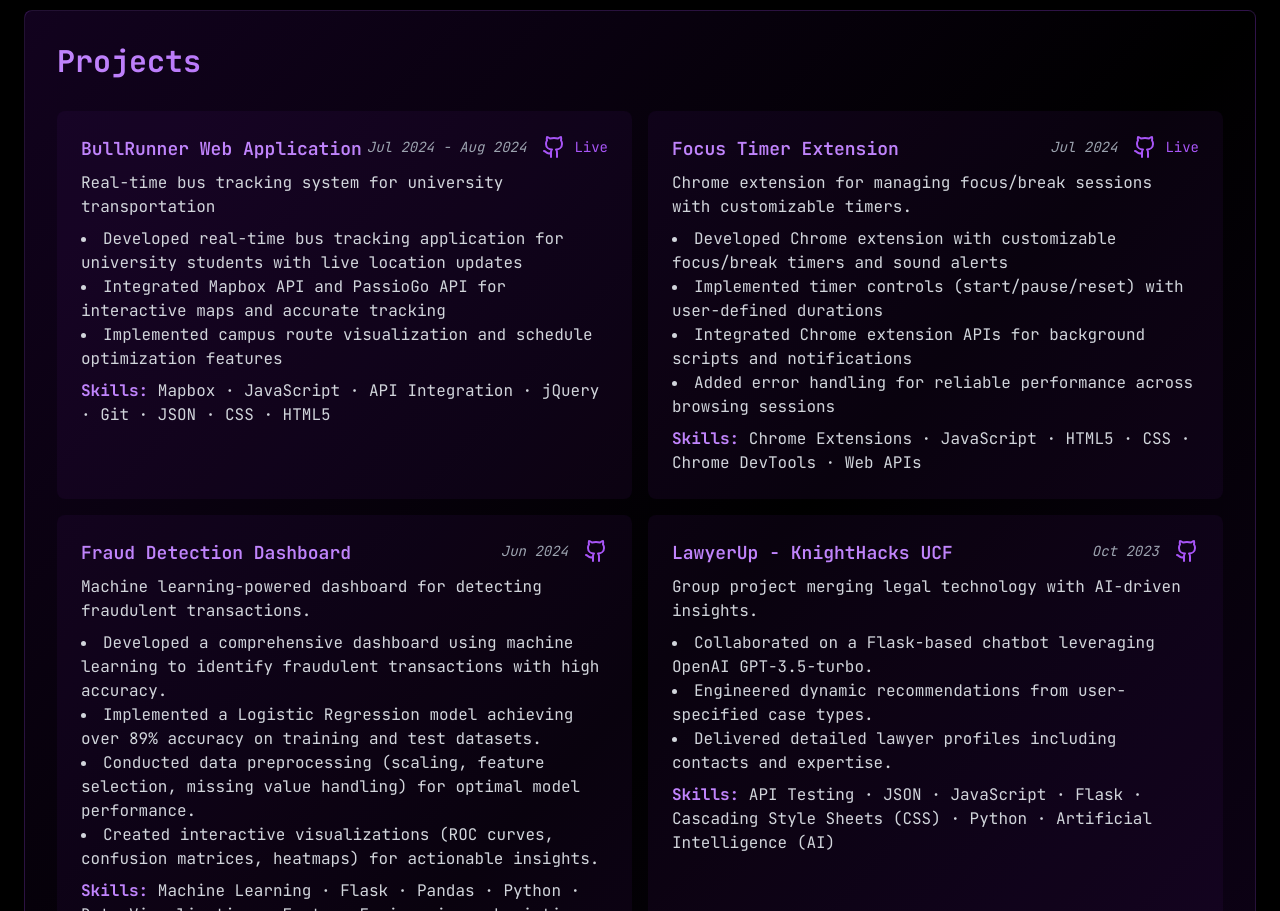
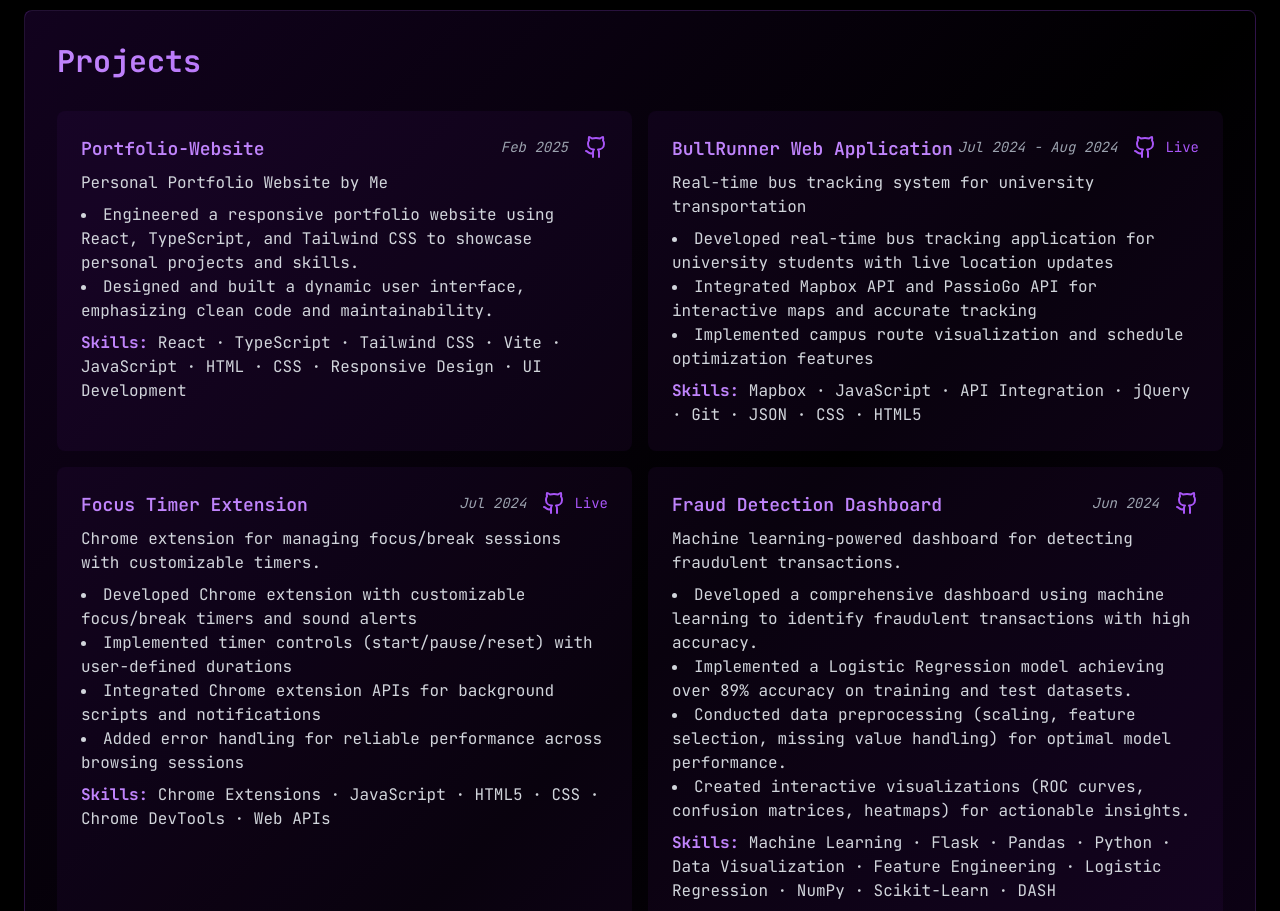
Before and after one commit to Param-10/Portfolio-Website, a React (Vite) app: page / in a window 1280 px wide. Shown: the part 3580-4491 px from the top of the page. Built offline with nearby package versions, Linux system fonts and the light colour scheme.

Commit message:
added a new project

```diff
--- a/src/App.tsx
+++ b/src/App.tsx
@@ -79,6 +79,28 @@ function App() {
     education: "B.S. in Computer Science @ University of South Florida",
     skills: ["React", "TypeScript", "Node.js", "AWS", "Python", "Docker"],
     projects: [
+      {
+        title: "Portfolio-Website",
+        timeline: "Feb 2025",
+        description: "Personal Portfolio Website by Me",
+        link: "https://github.com/Param-10/Portfolio-Website",
+        demoLink: "#",
+        details: [
+          "Engineered a responsive portfolio website using React, TypeScript, and Tailwind CSS to showcase personal projects and skills.",
+          "Designed and built a dynamic user interface, emphasizing clean code and maintainability."
+        ],
+        skills: [
+          "React",
+          "TypeScript",
+          "Tailwind CSS",
+          "Vite",
+          "JavaScript",
+          "HTML",
+          "CSS",
+          "Responsive Design",
+          "UI Development"
+        ]
+      },
       {
         title: "BullRunner Web Application",
         timeline: "Jul 2024 - Aug 2024",
```
